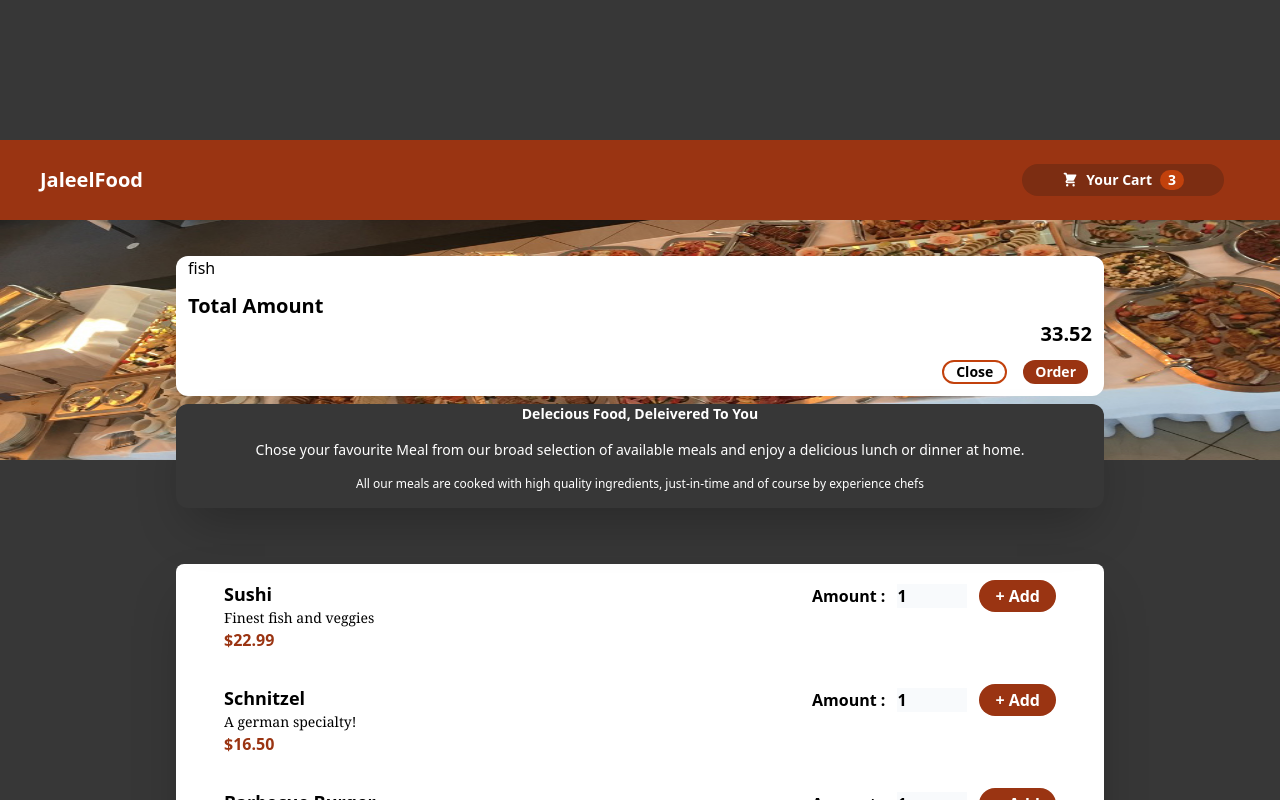
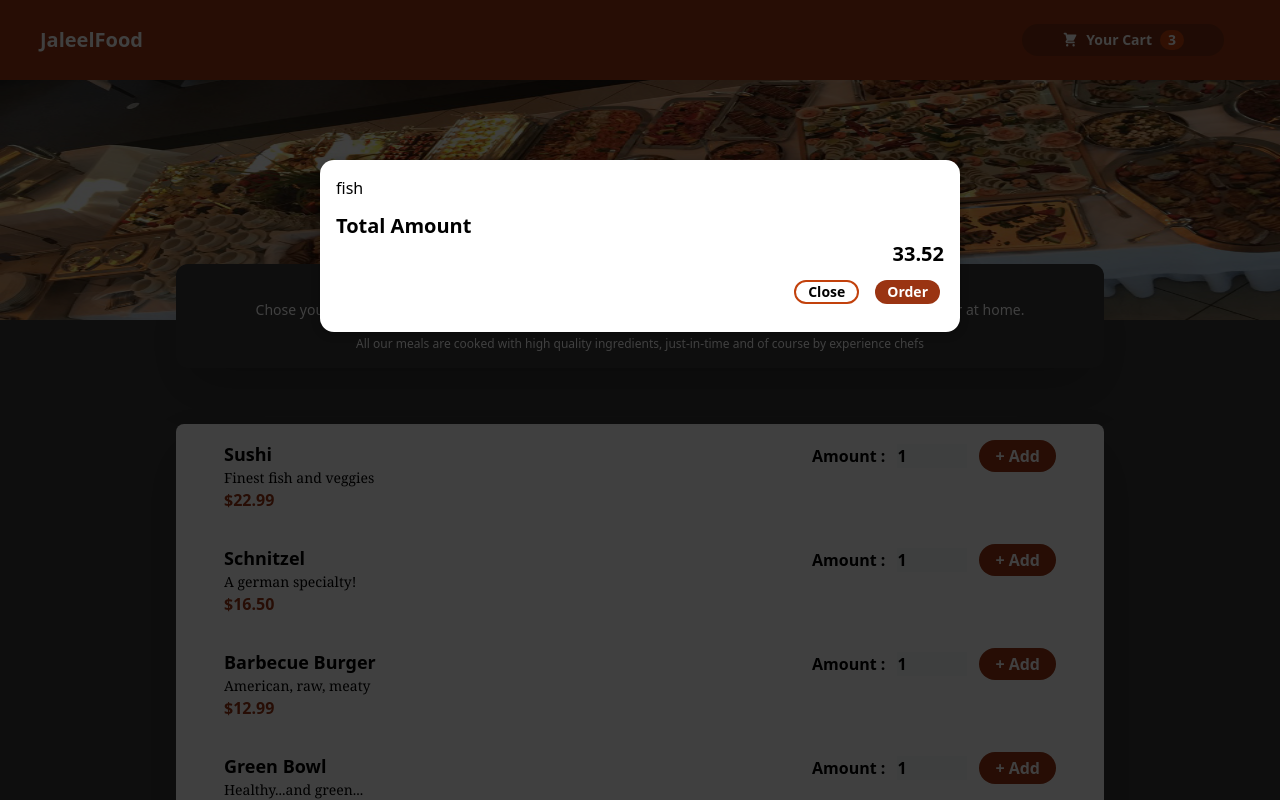
Before and after one commit to jaleel24/foodApp, a React (Create React App) app: page / in a window 1280 px wide. Shown: the top 800 px of the page. Built offline with nearby package versions, Linux system fonts and the light colour scheme.

Commit message:
added backrop and overlay classes in modal.js

```diff
--- a/src/components/UI/Modal.js
+++ b/src/components/UI/Modal.js
@@ -1,13 +1,14 @@
 // ? this is highlighted
 import { Fragment } from "react";
+import classes from './Modal.module.css';
 import  ReactDOM  from 'react-dom';
 
 const Backdrop = (props) => {
-  return <div class="inset-y-0 fixed"></div>;
+  return <div className={ classes.backdrop } />;
 };
 const ModalOverlays = (props) => {
   return (
-    <div class="bg-white rounded-xl translate-y-64   px-3 mx-44 ">
+    <div className={classes.modal}>
       <div>{props.children}</div>
     </div>
   );
```
